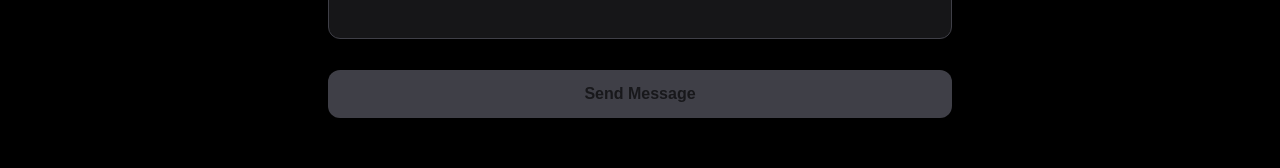
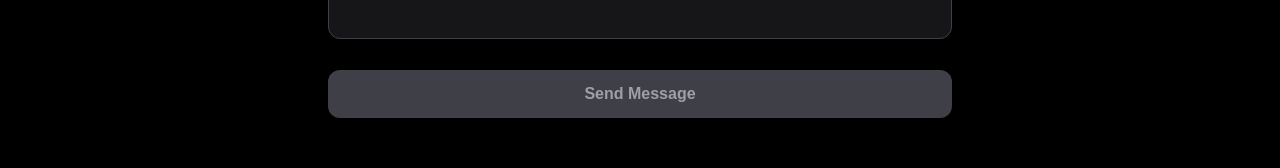
Before and after one commit to BaselMohamed0/Portfolio-next.js, a Next.js app: page / in a window 1280 px wide. Shown: the part 2650-2818 px from the top of the page. Built offline with nearby package versions, Linux system fonts and the light colour scheme.

Commit message:
update 3

```diff
--- a/src/components/Contactme.jsx
+++ b/src/components/Contactme.jsx
@@ -109,7 +109,7 @@ export default function Footer() {
             className="w-full p-3 rounded-xl bg-zinc-500/20  text-white border border-zinc-700
             focus:outline-none focus:border-white transition duration-300 resize-none"
           />
-        <button type="submit" className="w-full py-3 rounded-xl bg-zinc-700 text-zinc-900 font-semibold
+        <button type="submit" className="w-full py-3 rounded-xl bg-zinc-700 text-zinc-400 font-semibold
           hover:bg-zinc-500 hover:text-black transition duration-300"
         >
           Send Message
```
